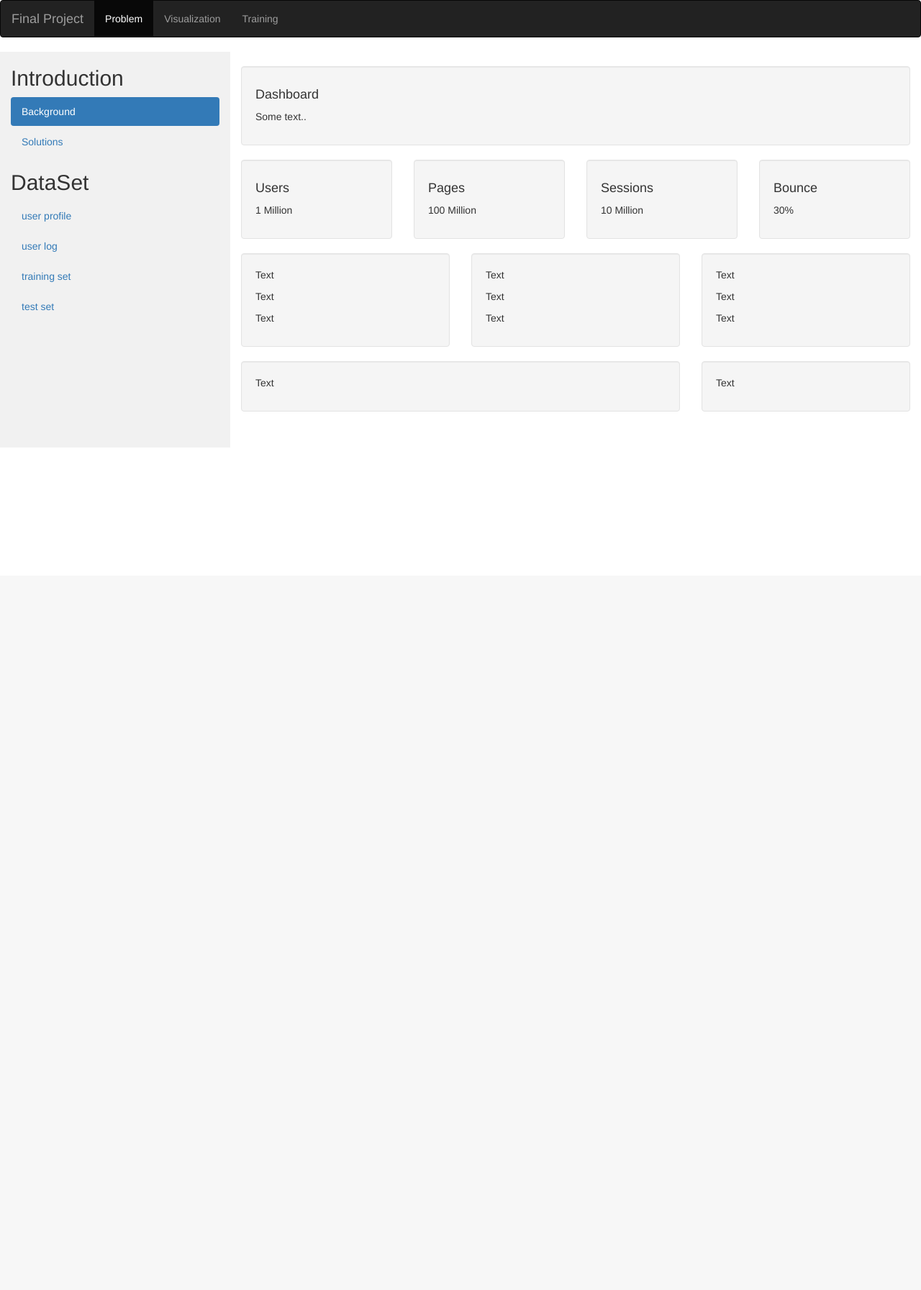
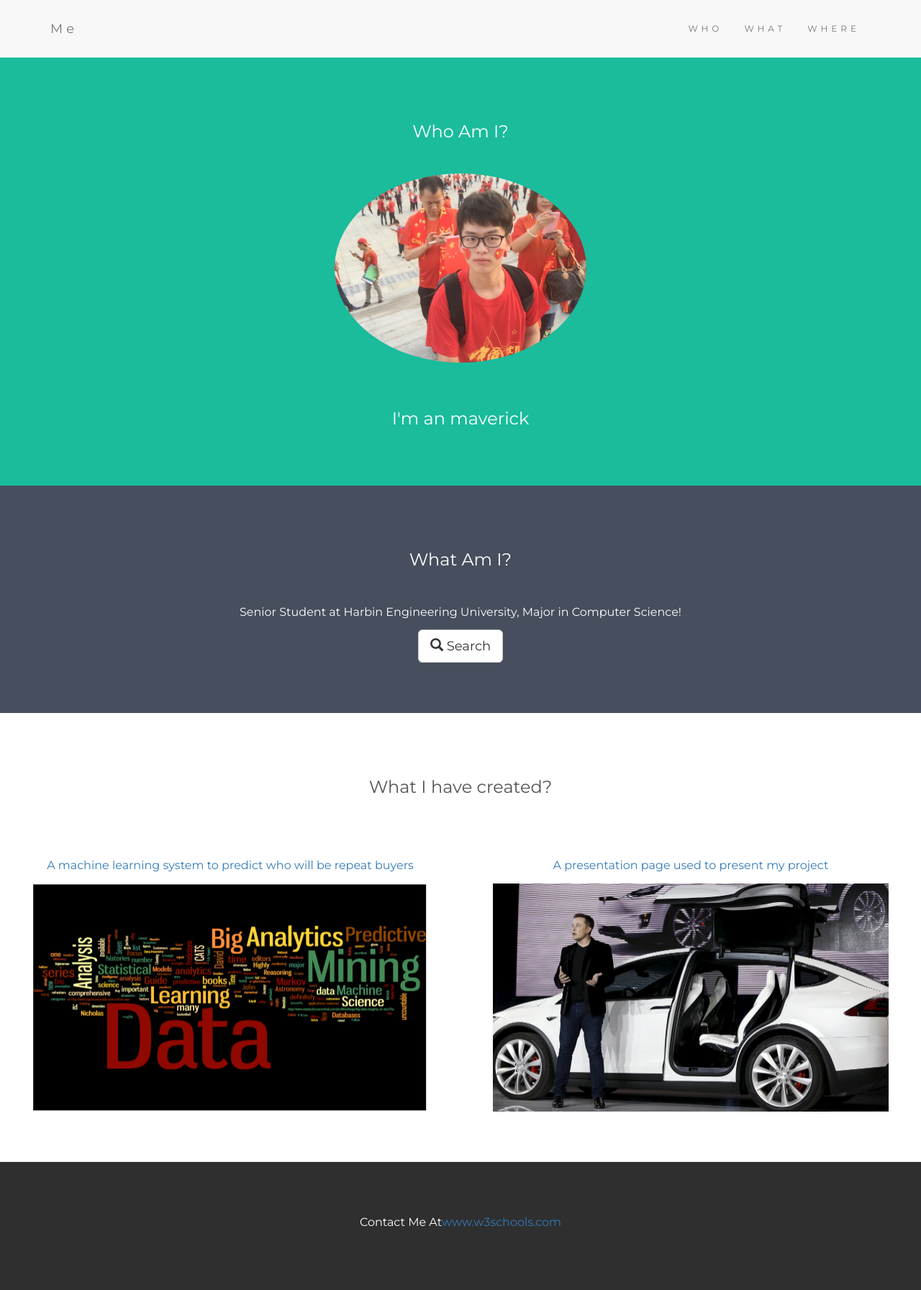
Before and after one commit to Youzhenghong/final_project, a Flask app: page / in a window 1280 px wide. Shown: the whole page at 72% size. Before the commit the page ends 572 px from the top, so only its background shows below. Run offline with Flask 2, Linux system fonts and the light colour scheme; parts of the project's set-up code (start-up, migrations or seed data) failed here and were passed over; some libraries are stand-ins or nearby versions.

Commit message:
add home page

```diff
--- a/src/main/webApp/webApp/templates/home.html
+++ b/src/main/webApp/webApp/templates/home.html
@@ -1,137 +1,118 @@
 <!DOCTYPE html>
 <html lang="en">
 <head>
-  <title>Bootstrap Example</title>
+  <!-- Theme Made By www.w3schools.com - No Copyright -->
+  <title>Bootstrap Theme Simply Me</title>
   <meta charset="utf-8">
   <meta name="viewport" content="width=device-width, initial-scale=1">
   <link rel="stylesheet" href="https://maxcdn.bootstrapcdn.com/bootstrap/3.3.7/css/bootstrap.min.css">
+  <link href="https://fonts.googleapis.com/css?family=Montserrat" rel="stylesheet">
   <script src="https://ajax.googleapis.com/ajax/libs/jquery/3.1.1/jquery.min.js"></script>
   <script src="https://maxcdn.bootstrapcdn.com/bootstrap/3.3.7/js/bootstrap.min.js"></script>
   <style>
-    /* Set height of the grid so .sidenav can be 100% (adjust as needed) */
-    .row.content {height: 550px}
-
-    /* Set gray background color and 100% height */
-    .sidenav {
-      background-color: #f1f1f1;
-      height: 100%;
+  body {
+      font: 20px Montserrat, sans-serif;
+      line-height: 1.8;
+      color: #f5f6f7;
   }
-
-    /* On small screens, set height to 'auto' for the grid */
-    @media screen and (max-width: 767px) {
-      .row.content {height: auto;}
+  p {font-size: 16px;}
+  .margin {margin-bottom: 45px;}
+  .bg-1 {
+      background-color: #1abc9c; /* Green */
+      color: #ffffff;
+  }
+  .bg-2 {
+      background-color: #474e5d; /* Dark Blue */
+      color: #ffffff;
+  }
+  .bg-3 {
+      background-color: #ffffff; /* White */
+      color: #555555;
+  }
+  .bg-4 {
+      background-color: #2f2f2f; /* Black Gray */
+      color: #fff;
+  }
+  .container-fluid {
+      padding-top: 70px;
+      padding-bottom: 70px;
+  }
+  .navbar {
+      padding-top: 15px;
+      padding-bottom: 15px;
+      border: 0;
+      border-radius: 0;
+      margin-bottom: 0;
+      font-size: 12px;
+      letter-spacing: 5px;
+  }
+  .navbar-nav  li a:hover {
+      color: #1abc9c !important;
   }
   </style>
 </head>
 <body>
 
-<nav class="navbar navbar-inverse">
-  <div class="container-fluid">
+<!-- Navbar -->
+<nav class="navbar navbar-default">
+  <div class="container">
     <div class="navbar-header">
       <button type="button" class="navbar-toggle" data-toggle="collapse" data-target="#myNavbar">
         <span class="icon-bar"></span>
         <span class="icon-bar"></span>
         <span class="icon-bar"></span>
       </button>
-      <a class="navbar-brand" href="#">Final Project</a>
+      <a class="navbar-brand" href="#">Me</a>
     </div>
     <div class="collapse navbar-collapse" id="myNavbar">
-      <ul class="nav navbar-nav">
-        <li class="active"><a href="#">Problem</a></li>
-        <li><a href="#">Visualization</a></li>
-        <li><a href="#">Training</a></li>
+      <ul class="nav navbar-nav navbar-right">
+        <li><a href="#">WHO</a></li>
+        <li><a href="#">WHAT</a></li>
+        <li><a href="#">WHERE</a></li>
       </ul>
     </div>
   </div>
 </nav>
 
-<div class="container-fluid">
-  <div class="row content">
-    <div class="col-sm-3 sidenav hidden-xs">
-      <h2>Introduction</h2>
-      <ul class="nav nav-pills nav-stacked">
-        <li class="active"><a href="#section1">Background</a></li>
-        <li><a href="#section2">Solutions</a></li>
-      </ul>
-      <h2>DataSet</h2>
-      <ul class="nav nav-pills nav-stacked">
-        <li><a href="#section1">user profile</a></li>
-        <li><a href="#section2">user log</a></li>
-        <li><a href="#section3">training set</a></li>
-        <li><a href="#section3">test set</a></li>
-      </ul>
+<!-- First Container -->
+<div class="container-fluid bg-1 text-center">
+  <h3 class="margin">Who Am I?</h3>
+  <img src="/static/img/me.jpg" class="img-responsive img-circle margin" style="display:inline" alt="Bird" width="350" height="350">
+  <h3>I'm an maverick</h3>
 </div>
-    <br>
 
-    <div class="col-sm-9">
-      <div class="well">
-        <h4>Dashboard</h4>
-        <p>Some text..</p>
+<!-- Second Container -->
+<div class="container-fluid bg-2 text-center">
+      <h3 class="margin">What Am I?</h3>
+      <p>Senior Student at Harbin Engineering University, Major in Computer Science!</p>
+  <a href="#" class="btn btn-default btn-lg">
+    <span class="glyphicon glyphicon-search"></span> Search
+  </a>
 </div>
+
+<!-- Third Container (Grid) -->
+<div class="container-fluid bg-3 text-center">
+  <h3 class="margin">What I have created?</h3><br>
   <div class="row">
-        <div class="col-sm-3">
-          <div class="well">
-            <h4>Users</h4>
-            <p>1 Million</p>
+    <div class="col-sm-6">
+      <a href="/problem">
+        <p>A machine learning system to predict who will be repeat buyers</p>
+        <img src="/static/img/ml.png"  height="317" width="550" alt="Image">
+      </a>
     </div>
-        </div>
-        <div class="col-sm-3">
-          <div class="well">
-            <h4>Pages</h4>
-            <p>100 Million</p>
-          </div>
-        </div>
-        <div class="col-sm-3">
-          <div class="well">
-            <h4>Sessions</h4>
-            <p>10 Million</p>
-          </div>
-        </div>
-        <div class="col-sm-3">
-          <div class="well">
-            <h4>Bounce</h4>
-            <p>30%</p>
-          </div>
-        </div>
-      </div>
-      <div class="row">
-        <div class="col-sm-4">
-          <div class="well">
-            <p>Text</p>
-            <p>Text</p>
-            <p>Text</p>
-          </div>
-        </div>
-        <div class="col-sm-4">
-          <div class="well">
-            <p>Text</p>
-            <p>Text</p>
-            <p>Text</p>
-          </div>
-        </div>
-        <div class="col-sm-4">
-          <div class="well">
-            <p>Text</p>
-            <p>Text</p>
-            <p>Text</p>
-          </div>
-        </div>
-      </div>
-      <div class="row">
-        <div class="col-sm-8">
-          <div class="well">
-            <p>Text</p>
-          </div>
-        </div>
-        <div class="col-sm-4">
-          <div class="well">
-            <p>Text</p>
-          </div>
-        </div>
-      </div>
+    <div class="col-sm-6">
+      <a>
+        <p>A presentation page used to present my project</p>
+        <img src="/static/img/musk.jpg" height="317" width="550" alt="Image">
+      </a>
     </div>
   </div>
 </div>
 
+<!-- Footer -->
+<footer class="container-fluid bg-4 text-center">
+  <p>Contact Me At<a href="https://www.w3schools.com">www.w3schools.com</a></p>
+</footer>
+
 </body>
 </html>
--- a/src/main/webApp/webApp/views/problem.py
+++ b/src/main/webApp/webApp/views/problem.py
@@ -3,6 +3,6 @@ from flask import Blueprint, render_template
 problem = Blueprint('problem', __name__)
 
 
-@problem.route('/problems', methods=['POST', 'GET'])
+@problem.route('/problem', methods=['POST', 'GET'])
 def problems():
-    return "adsfasdf"
+    return render_template("problem.html")
```
Also changed, not shown: src/main/webApp/webApp/templates/problem.html (added, +137 -0 lines), src/main/webApp/webApp/static/img/me.jpg (added), src/main/webApp/webApp/static/img/ml.png (added), src/main/webApp/webApp/static/img/musk.jpg (added). Lines whose indentation alone changed are shown as unchanged.
